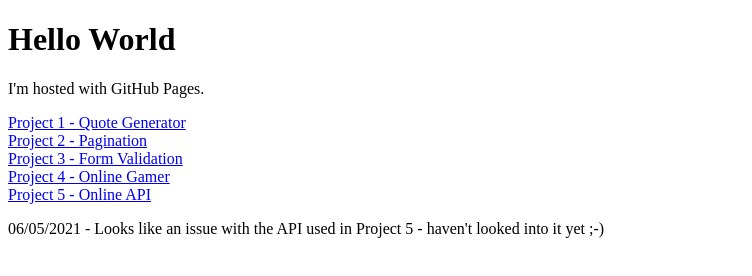
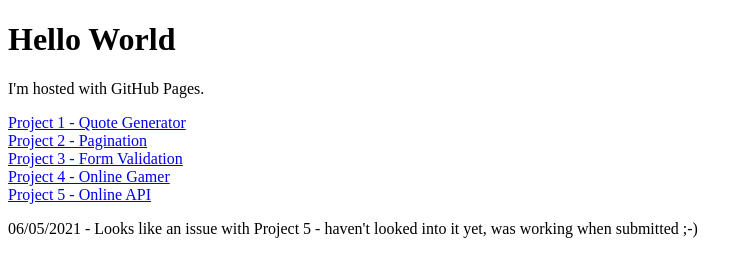
Before and after one commit to DanB-Web/DanB-Web.github.io, a plain HTML site: page index.html in a window 1280 px wide. Shown: the whole page, without its empty margins (0-752 px from the left). Drawn offline with Linux system fonts and the light colour scheme.

Commit message:
Update index.html

```diff
--- a/index.html
+++ b/index.html
@@ -13,6 +13,6 @@
  </br>
  <a href="https://danb-web.github.io/FSJSTechDegreeProject5/#">Project 5 - Online API</a>
  </br>
- <p>06/05/2021 - Looks like an issue with the API used in Project 5 - haven't looked into it yet ;-)</p>
+ <p>06/05/2021 - Looks like an issue with Project 5 - haven't looked into it yet, was working when submitted ;-)</p>
 </body>
 </html>
```
